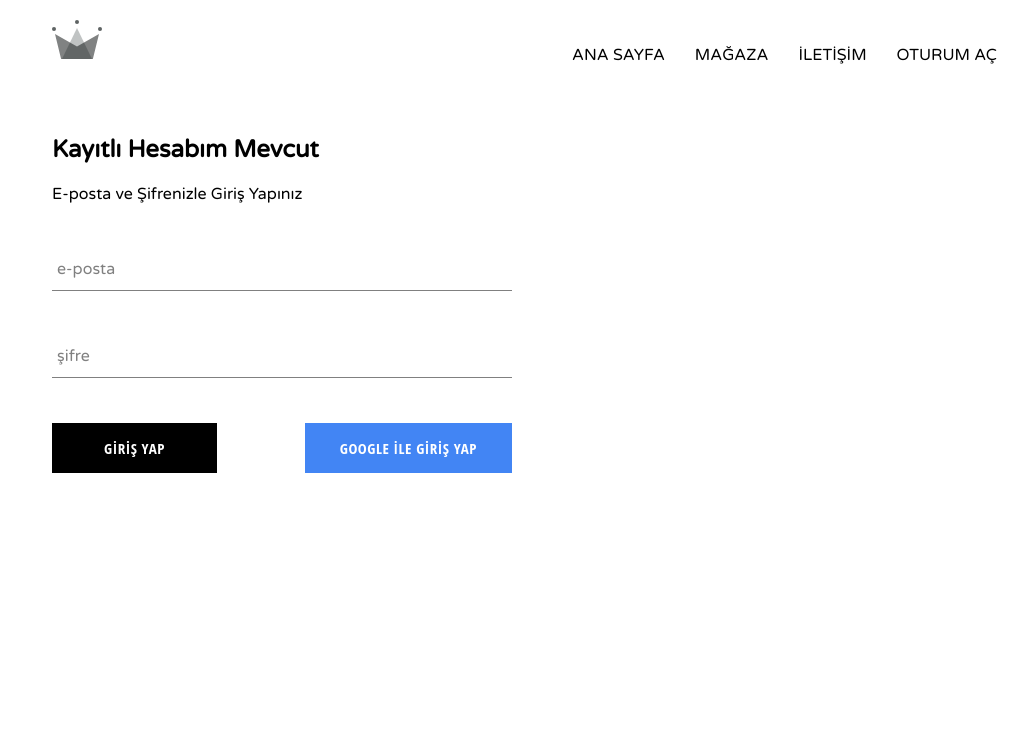
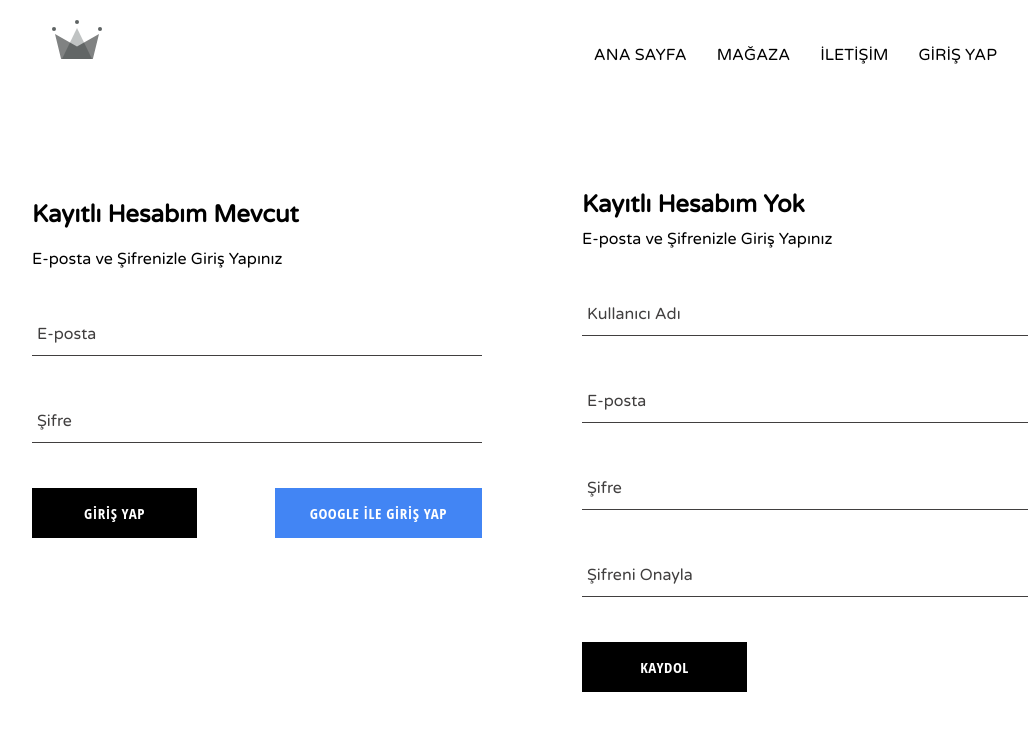
Before and after one commit to khazarguluzade/ecommerce-plat, a React (Create React App) app: page /signin in a window 1280 px wide. Shown: the top 730 px of the page, without its empty margins (108-1136 px from the left). Built offline with nearby package versions, Linux system fonts and the light colour scheme; no server answers; a web font is replaced by a local one.

Commit message:
adding sign-up component and some scss fixing

```diff
--- a/src/App.js
+++ b/src/App.js
@@ -5,7 +5,7 @@
 import ShopPage from "./pages/shop/shop.component";
 import Header from "./components/header/header.component";
 import SignInAndSignUpPage from "../src/pages/sign-in-and-sign-up/sign-in-and-sign-up.component";
-import { auth } from "./firebase/firebase.utils";
+import { auth, createUserProfileDocument } from "./firebase/firebase.utils";
 
 class App extends React.Component {
   constructor() {
@@ -19,12 +19,23 @@
   unsubscribeFromAuth = null;
 
   componentDidMount() {
-    this.unsubscribeFromAuth = auth.onAuthStateChanged((user) => {
-      user && console.log("user var");
-      !user && console.log("user var");
-      this.setState({ currentUser: user });
+    this.unsubscribeFromAuth = auth.onAuthStateChanged(async (userAuth) => {
+      if (userAuth) {
+        const userRef = await createUserProfileDocument(userAuth);
 
-      console.log(user);
+        userRef.onSnapshot((snapShot) => {
+          this.setState({
+            currentUser: {
+              id: snapShot.id,
+              ...snapShot.data(),
+            },
+          });
+
+          console.log(this.state);
+        });
+      }
+
+      this.setState({ currentUser: userAuth });
     });
   }
 
--- a/src/components/form-input/form-input.styles.scss
+++ b/src/components/form-input/form-input.styles.scss
@@ -1,4 +1,4 @@
-$sub-color: grey;
+$sub-color: rgb(65, 63, 63);
 $main-color: black;
 
 @mixin shrinkLabel {
--- a/src/components/header/header.component.js
+++ b/src/components/header/header.component.js
@@ -23,7 +23,7 @@
         </div>
       ) : (
         <Link className="option" to="/signin">
-          OTURUM AÇ
+          GİRİŞ YAP
         </Link>
       )}
     </div>
--- a/src/components/sign-in/sign-in.component.js
+++ b/src/components/sign-in/sign-in.component.js
@@ -40,7 +40,7 @@
             type="email"
             handleChange={this.handleChange}
             value={this.state.email}
-            label="e-posta"
+            label="E-posta"
             required
           />
           <FormInput
@@ -48,7 +48,7 @@
             type="password"
             value={this.state.password}
             handleChange={this.handleChange}
-            label="şifre"
+            label="Şifre"
             required
           />
           <div className="buttons">
--- a/src/components/sign-in/sign-in.styles.scss
+++ b/src/components/sign-in/sign-in.styles.scss
@@ -1,8 +1,8 @@
 .sign-in {
-  width: 540px;
+  width: 450px;
   display: flex;
   flex-direction: column;
-  padding-left: 80px;
+  margin-left: 50px;
 
   .title {
     margin: 10px 0;
--- /dev/null
+++ b/src/components/sign-up/sign-up.component.js
@@ -0,0 +1,100 @@
+import React from "react";
+import FormInput from "../form-input/form-input.component";
+import CustomButton from "../custom-button/custom-button.component";
+import { auth, createUserProfileDocument } from "../../firebase/firebase.utils";
+import "./sign-up.styles.scss";
+
+class SignUp extends React.Component {
+  constructor() {
+    super();
+
+    this.state = {
+      displayName: "",
+      email: "",
+      password: "",
+      confirmPassword: "",
+    };
+  }
+
+  handleSubmit = async (event) => {
+    event.preventDefault();
+
+    const { displayName, email, password, confirmPassword } = this.state;
+
+    if (password !== confirmPassword) {
+      alert("Şifre Uyuşmadı");
+      return;
+    }
+
+    try {
+      const { user } = await auth.createUserWithEmailAndPassword(
+        email,
+        password
+      );
+
+      await createUserProfileDocument(user, { displayName });
+
+      this.setState({
+        displayName: "",
+        email: "",
+        password: "",
+        confirmPassword: "",
+      });
+    } catch (error) {
+      console.error(error);
+    }
+  };
+
+  handleChange = (event) => {
+    const { name, value } = event.target;
+
+    this.setState({ [name]: value });
+  };
+
+  render() {
+    const { displayName, email, password, confirmPassword } = this.state;
+    return (
+      <div className="sign-up">
+        <h2 className="title">Kayıtlı Hesabım Yok</h2>
+        <span>E-posta ve Şifrenizle Giriş Yapınız</span>
+        <form className="sign-up-form" onSubmit={this.handleSubmit}>
+          <FormInput
+            type="text"
+            name="displayName"
+            value={displayName}
+            onChange={this.handleChange}
+            label="Kullanıcı Adı"
+            required
+          />
+          <FormInput
+            type="email"
+            name="email"
+            value={email}
+            onChange={this.handleChange}
+            label="E-posta"
+            required
+          />
+          <FormInput
+            type="password"
+            name="password"
+            value={password}
+            onChange={this.handleChange}
+            label="Şifre"
+            required
+          />
+          <FormInput
+            type="password"
+            name="confirmPassword"
+            value={confirmPassword}
+            onChange={this.handleChange}
+            label="Şifreni Onayla"
+            required
+          />
+          <CustomButton type="submit">KAYDOL</CustomButton>
+        </form>
+      </div>
+    );
+  }
+}
+
+export default SignUp;
--- /dev/null
+++ b/src/components/sign-up/sign-up.styles.scss
@@ -0,0 +1,10 @@
+.sign-up {
+  display: flex;
+  flex-direction: column;
+  width: 450px;
+  margin-right: 50px;
+
+  .title {
+    margin: 10px 0;
+  }
+}
--- a/src/firebase/firebase.utils.js
+++ b/src/firebase/firebase.utils.js
@@ -15,6 +15,31 @@
 
 firebase.initializeApp(config);
 
+export const createUserProfileDocument = async (userAuth, additionalData) => {
+  if (!userAuth) return;
+
+  const userRef = firestore.doc(`users/${userAuth.uid}`);
+
+  const snapShot = await userRef.get();
+
+  if (!snapShot.exists) {
+    const { displayName, email } = userAuth;
+    const createdAt = new Date();
+    try {
+      await userRef.set({
+        displayName,
+        email,
+        createdAt,
+        ...additionalData,
+      });
+    } catch (error) {
+      console.log("error creating user", error.message);
+    }
+  }
+
+  return userRef;
+};
+
 export const auth = firebase.auth();
 export const firestore = firebase.firestore();
 
--- a/src/pages/sign-in-and-sign-up/sign-in-and-sign-up.component.js
+++ b/src/pages/sign-in-and-sign-up/sign-in-and-sign-up.component.js
@@ -1,12 +1,12 @@
 import React from "react";
-
 import SignIn from "../../components/sign-in/sign-in.component";
-
 import "./sign-in-and-sign-up.styles.scss";
+import SignUp from "../../components/sign-up/sign-up.component";
 
 const SignInAndSignUpPage = () => (
   <div className="sign-in-and-sign-up">
     <SignIn />
+    <SignUp />
   </div>
 );
 
--- a/src/pages/sign-in-and-sign-up/sign-in-and-sign-up.styles.scss
+++ b/src/pages/sign-in-and-sign-up/sign-in-and-sign-up.styles.scss
@@ -0,0 +1,8 @@
+.sign-in-and-sign-up {
+  width: 1100px;
+  display: flex;
+  flex-direction: row;
+  justify-content: space-between;
+  margin: 30px auto;
+  margin-top: 90px;
+}
```
